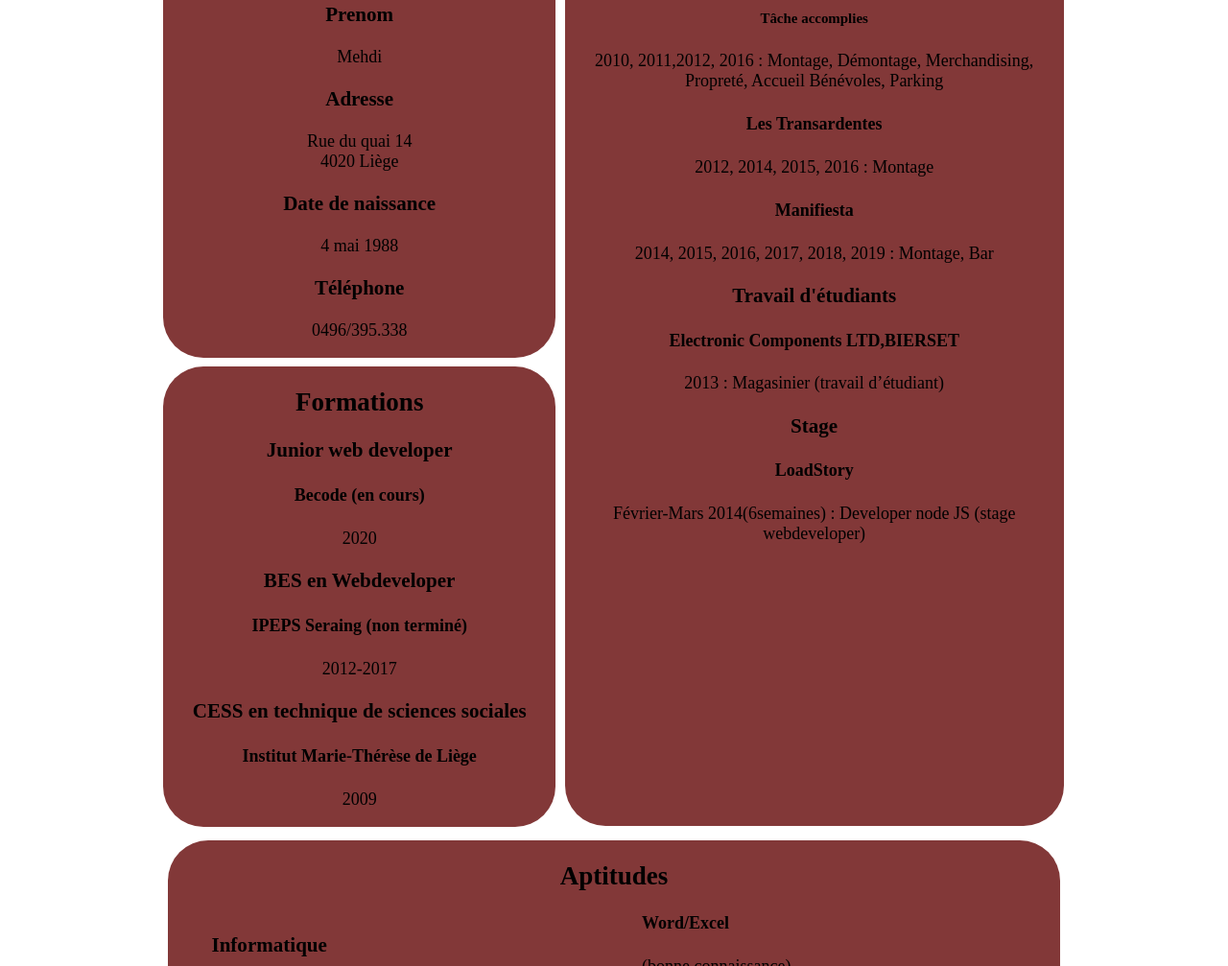
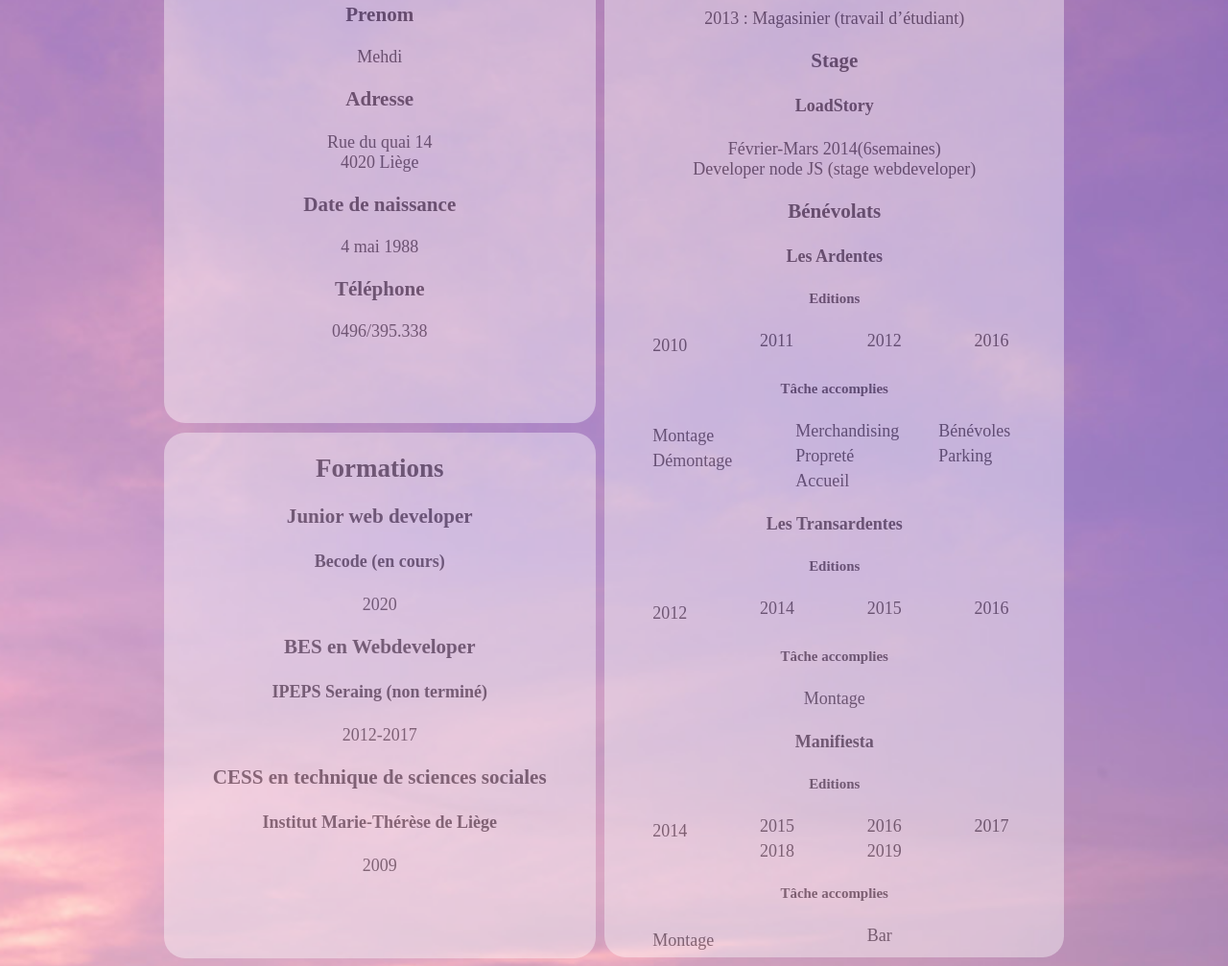
Before and after one commit to mehdoche1988/MyCV, a plain HTML site: page index.html in a window 1280 px wide. Shown: the part 253-1260 px from the top of the page at 96% size. Drawn offline with Linux system fonts and the light colour scheme.

Commit message:
correction

```diff
--- a/css/styles.css
+++ b/css/styles.css
@@ -1,4 +1,12 @@
-.item1 { grid-area: CV; margin-left: auto ; margin-right: auto;}
+
+.item1 {
+  grid-area: CV;
+  margin-left: auto ;
+  margin-right: auto;
+
+}
+
+
 .item2 { grid-area: profil; }
 .item3 { grid-area: Compétences; }
 .item4 { grid-area: Aptitudes; }
@@ -19,10 +27,11 @@
 }
 
 .grid-container > div {
-  background-color: rgba(99, 7, 7, 0.8);
+  background-color: #ffffff;
+ opacity: 0.4;
   text-align: center;
   font-size:18px;
-  border-radius: 42px;
+  border-radius: 22px;
   margin: 1%;
 }
 li{
@@ -34,13 +43,7 @@ ul{
   margin: 5px;
   text-align: justify;
 }
-.pic {
-  width: 200px;
-  float: left;
-  border-radius: 100px;
-  margin: center;
-  margin-top: 15px;
-}
+
 
 h1{
   text-transform: uppercase;
@@ -51,3 +54,20 @@ h1{
   margin-left: auto;
   margin-right: auto;
 }
+
+html{
+  background-color: #1687ed;
+  background-image: url("../fond.jpeg");
+  background-repeat: no-repeat;
+  background-position: bottom right ;
+  background-size: cover;
+
+}
+
+.tache{
+  column-count: 3;
+}
+
+.ed1{
+  column-count: 4;
+}
--- a/index.html
+++ b/index.html
@@ -16,9 +16,7 @@
     <div class="item2">
 
              <h2>Profil</h2>
-             <!--  <img class="pic"
-             src="pic.jpg"
-             alt="moi"> -->
+
 
                         <h3>Nom</h3>
                         <p>Semlali</p>
@@ -81,20 +79,6 @@
     </div>
     <div class="item5">
         <h2>Experiences professionnelles</h2>
-        <h3>Bénévolats</h3>
-        <h4>Les Ardentes</h4>
-
-<h5>Tâche accomplies</h5>
-        2010, 2011,2012, 2016 : Montage,
-        Démontage, Merchandising, Propreté, Accueil
-        Bénévoles, Parking
-
-        <h4>Les Transardentes</h4>
-        2012, 2014, 2015, 2016 : Montage
-
-        <h4>Manifiesta</h4>
-
-        2014, 2015, 2016, 2017, 2018, 2019 : Montage, Bar
 
         <h3>Travail d'étudiants</h3>
         <h4>Electronic Components LTD,BIERSET</h4>
@@ -103,9 +87,58 @@
         <h3>Stage</h3>
         <h4>LoadStory</h4>
 
-        Février-Mars 2014(6semaines) : Developer
-        node JS (stage webdeveloper)
+        Février-Mars 2014(6semaines) <br>
+        Developer node JS (stage webdeveloper)
+            <h3>Bénévolats</h3>
+             <h4>Les Ardentes</h4>
+                <h5>Editions</h5>
+                <ul class="ed1">
+                    <li>2010</li>
+                    <li>2011</li>
+                    <li>2012</li>
+                    <li>2016</li>
+                </ul>
+                <h5>Tâche accomplies</h5>
 
+                <ul class="tache">
+                    <li>Montage</li>
+                    <li>Démontage</li>
+                    <li>Merchandising</li>
+                    <li>Propreté</li>
+                    <li>Accueil</li>
+                    <li>Bénévoles</li>
+                    <li>Parking</li>
+                </ul>
+
+        <h4>Les Transardentes</h4>
+
+        <h5>Editions</h5>
+        <ul class="ed1">
+            <li>2012</li>
+            <li>2014</li>
+            <li>2015</li>
+            <li>2016</li>
+        </ul>
+
+        <h5>Tâche accomplies</h5>
+        <p>Montage</p>
+
+        <h4>Manifiesta</h4>
+        <h5>Editions</h5>
+        <ul class="ed1">
+            <li>2014</li>
+            <li>2015</li>
+            <li>2018</li>
+            <li>2016</li>
+            <li>2019</li>
+            <li>2017</li>
+        </ul>
+        <h5>Tâche accomplies</h5>
+        <ul>
+            <li>Montage</li>
+            <li>Bar</li>
+
+        </ul>
 </div>
  <div class="item7">
 
```
Also changed, not shown: fond.jpeg (added).
